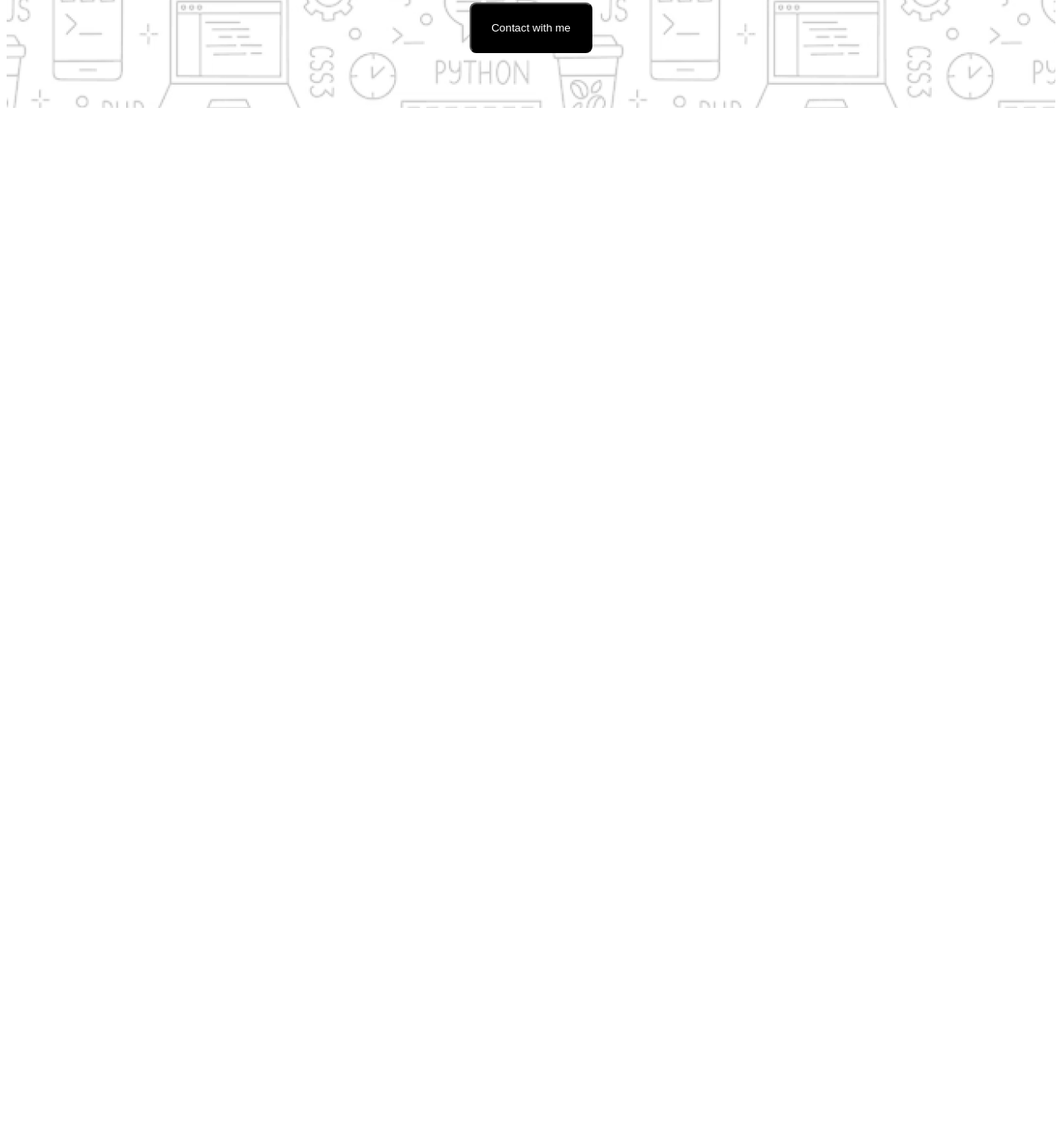
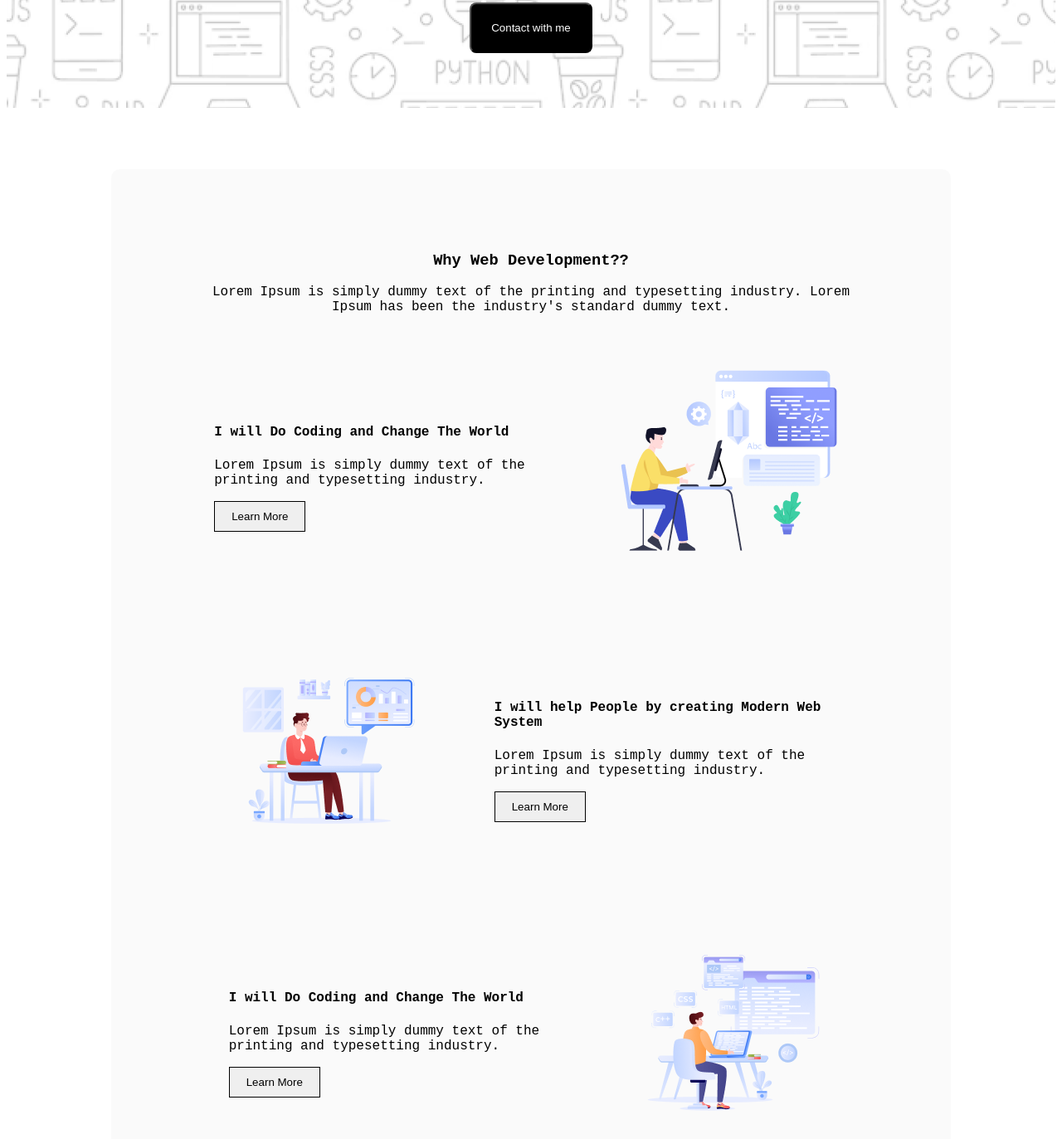
Before and after one commit to Thoryan009/b10a1, a plain HTML site: page index.html in a window 1280 px wide. Shown: the part 485-1858 px from the top of the page at 83% size. Before the commit the page ends 800 px from the top, so only its background shows below. Drawn offline with Linux system fonts and the light colour scheme; a web font is replaced by a local one.

Commit message:
web development part added

```diff
--- a/css/style.css
+++ b/css/style.css
@@ -1,5 +1,10 @@
 body{
     font-family: "Azeret Mono", monospace;
+}
+
+.container {
+    width: 80%;
+    margin: 0 auto;
 }
 
 .header{
@@ -12,9 +17,39 @@ body{
     padding: 21px 24px;
     border-radius: 8px;
     background-color: black;
-    color: white;
 }
 .header-btn a{
     text-decoration: none;
     color: white;
 }
+
+
+/* web development part */
+.web-intro{
+    text-align: center;
+}
+.web-box{
+    display: flex;
+    justify-content: center;
+    align-items: center;
+    gap: 80px;
+    padding: 48px 0;
+}
+.web-development{
+    background-color: rgba(13, 19, 33, 0.02);
+    padding: 80px 97px;
+     margin: 74px 0;
+     border-radius: 10px;
+}
+.web-box-content{
+    width: 50%;
+}
+.web-btn{
+    padding: 10px 20px;
+    border: 1px solid black;
+
+}
+.web-btn a{
+    text-decoration: none;
+    color: black;
+}
--- a/index.html
+++ b/index.html
@@ -18,10 +18,54 @@
         <div class="header">
             <img src="./assets/Group.png" alt="">
             <h1>"In the near future, I hope to become a Developer."</h1>
-        <p class="header-description">Lorem Ipsum is simply dummy text of the printing and typesetting industry. Lorem Ipsum has been the industry's standard dummy text.</p>
+            <p class="header-description">Lorem Ipsum is simply dummy text of the printing and typesetting industry.
+                Lorem Ipsum has been the industry's standard dummy text.</p>
             <button class="header-btn"><a href="">Contact with me</a></button>
         </div>
     </header>
+
+    <main class="container">
+        <section>
+            <div class="web-development">
+                <div class="web-intro">
+                    <h3>Why Web Development??</h3>
+                <p>Lorem Ipsum is simply dummy text of the printing and typesetting industry. Lorem Ipsum has been the industry's standard dummy text.</p>
+                </div>
+
+                <div class="web-box">
+                    <div class="web-box-content">
+                        <h4>I will Do Coding and Change The World</h4>
+                        <p>Lorem Ipsum is simply dummy text of the printing and typesetting industry.</p>
+                        <button class="web-btn"><a href="#">Learn More</a></button>
+                    </div>
+                    <div class="web-img">
+                        <img src="./assets/Layer_1.png" alt="">
+                    </div>
+                </div>
+                <div class="web-box">
+
+                    <div class="web-img">
+                        <img src="./assets/Group 3.png" alt="">
+                    </div>
+                    <div class="web-box-content">
+                        <h4>I will help People by creating Modern Web System</h4>
+                        <p>Lorem Ipsum is simply dummy text of the printing and typesetting industry.</p>
+                        <button class="web-btn"><a href="#">Learn More</a></button>
+                    </div>
+                </div>
+                <div class="web-box">
+                    <div class="web-box-content">
+                        <h4>I will Do Coding and Change The World</h4>
+                        <p>Lorem Ipsum is simply dummy text of the printing and typesetting industry.</p>
+                        <button class="web-btn"><a href="#">Learn More</a></button>
+                    </div>
+                    <div class="web-img">
+                        <img src="./assets/Group 4.png" alt="">
+                    </div>
+                </div>
+            </div>
+        </section>
+    </main>
 </body>
 
 </html>
```
Lines whose indentation alone changed are shown as unchanged.
